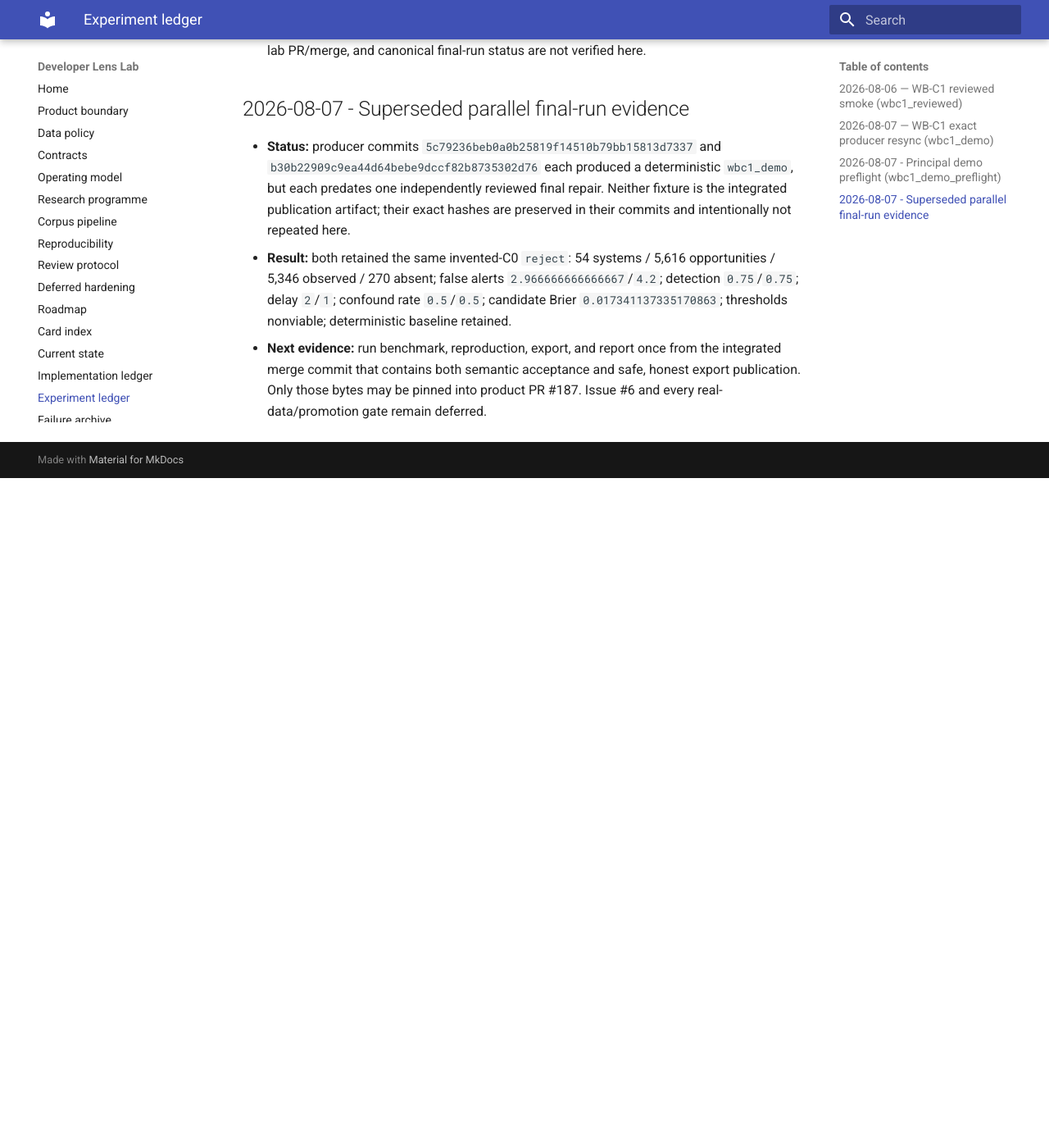
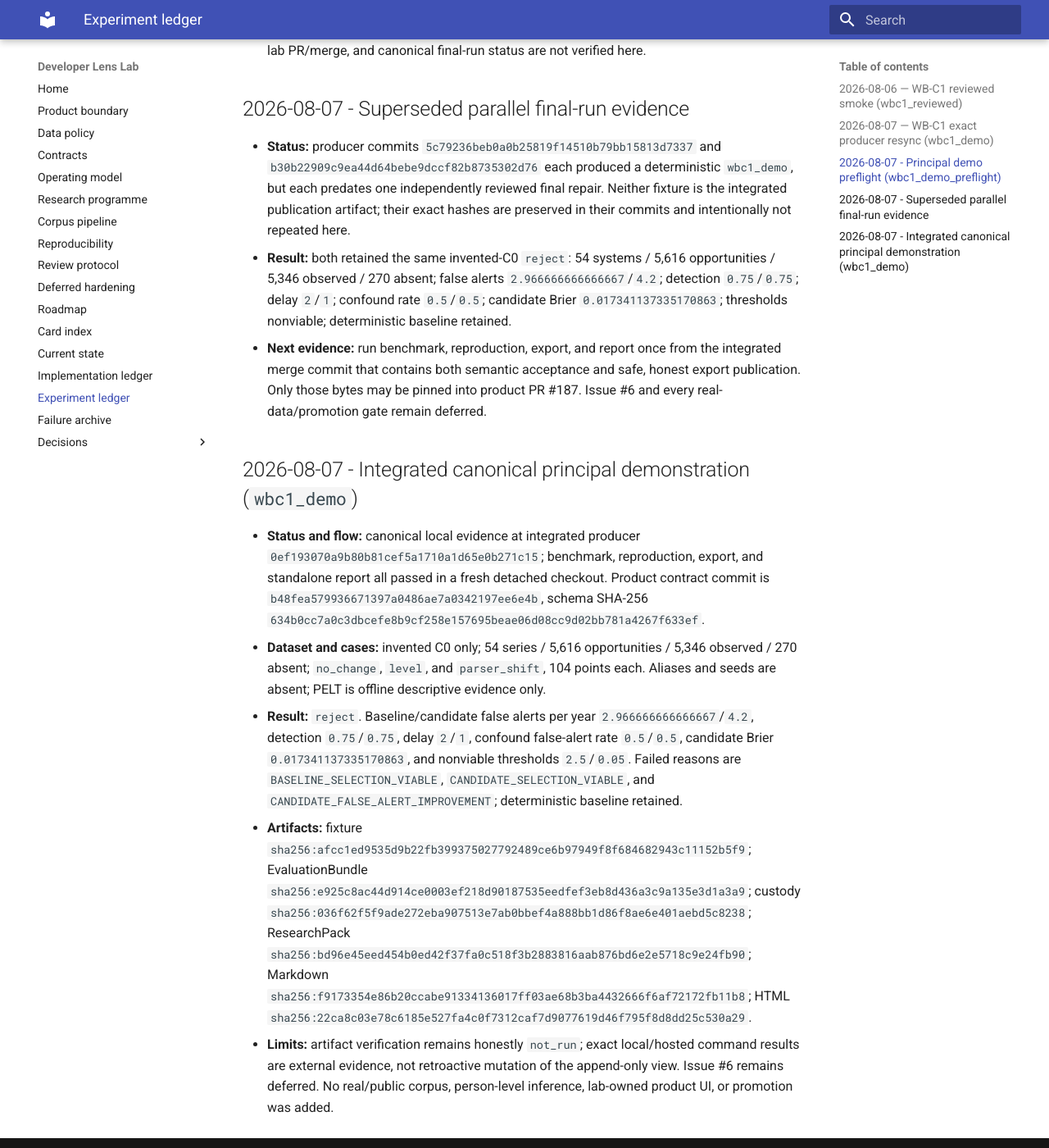
Before and after one commit to Chris0Jeky/developer-lens-lab, an MkDocs documentation site: the page built from docs/EXPERIMENT_LEDGER.md, in a window 1280 px wide and 1400 px high, scrolled down 2766 px. Shown: the whole window at 82% size. Built offline with MkDocs 1.6.1 and Material for MkDocs 9.7.7, drawn with Linux system fonts in a browser that asks for light colours; before the commit the page ends 3349 px from its top, so only the background shows below that.

Commit message:
Record integrated MethodTrial run

```diff
--- a/docs/EXPERIMENT_LEDGER.md
+++ b/docs/EXPERIMENT_LEDGER.md
@@ -104,3 +104,30 @@ policy, holdout custody event, exact command, lock hash, result, decision, and r
   commit that contains both semantic acceptance and safe, honest export publication. Only those
   bytes may be pinned into product PR #187. Issue #6 and every real-data/promotion gate remain
   deferred.
+
+## 2026-08-07 - Integrated canonical principal demonstration (`wbc1_demo`)
+
+- **Status and flow:** canonical local evidence at integrated producer
+  `0ef193070a9b80b81cef5a1710a1d65e0b271c15`; benchmark, reproduction, export, and
+  standalone report all passed in a fresh detached checkout. Product contract commit is
+  `b48fea579936671397a0486ae7a0342197ee6e4b`, schema SHA-256
+  `634b0cc7a0c3dbcefe8b9cf258e157695beae06d08cc9d02bb781a4267f633ef`.
+- **Dataset and cases:** invented C0 only; 54 series / 5,616 opportunities / 5,346 observed / 270
+  absent; `no_change`, `level`, and `parser_shift`, 104 points each. Aliases and seeds are absent;
+  PELT is offline descriptive evidence only.
+- **Result:** `reject`. Baseline/candidate false alerts per year `2.966666666666667`/`4.2`,
+  detection `0.75`/`0.75`, delay `2`/`1`, confound false-alert rate `0.5`/`0.5`, candidate Brier
+  `0.017341137335170863`, and nonviable thresholds `2.5`/`0.05`. Failed reasons are
+  `BASELINE_SELECTION_VIABLE`, `CANDIDATE_SELECTION_VIABLE`, and
+  `CANDIDATE_FALSE_ALERT_IMPROVEMENT`; deterministic baseline retained.
+- **Artifacts:** fixture
+  `sha256:afcc1ed9535d9b22fb399375027792489ce6b97949f8f684682943c11152b5f9`;
+  EvaluationBundle `sha256:e925c8ac44d914ce0003ef218d90187535eedfef3eb8d436a3c9a135e3d1a3a9`;
+  custody `sha256:036f62f5f9ade272eba907513e7ab0bbef4a888bb1d86f8ae6e401aebd5c8238`;
+  ResearchPack `sha256:bd96e45eed454b0ed42f37fa0c518f3b2883816aab876bd6e2e5718c9e24fb90`;
+  Markdown `sha256:f9173354e86b20ccabe91334136017ff03ae68b3ba4432666f6af72172fb11b8`;
+  HTML `sha256:22ca8c03e78c6185e527fa4c0f7312caf7d9077619d46f795f8d8dd25c530a29`.
+- **Limits:** artifact verification remains honestly `not_run`; exact local/hosted command results
+  are external evidence, not retroactive mutation of the append-only view. Issue #6 remains
+  deferred. No real/public corpus, person-level inference, lab-owned product UI, or promotion was
+  added.
```
Also changed, not shown: docs/CURRENT_STATE.md (+11 -9 lines), docs/IMPLEMENTATION_LEDGER.md (+24 -0 lines).
